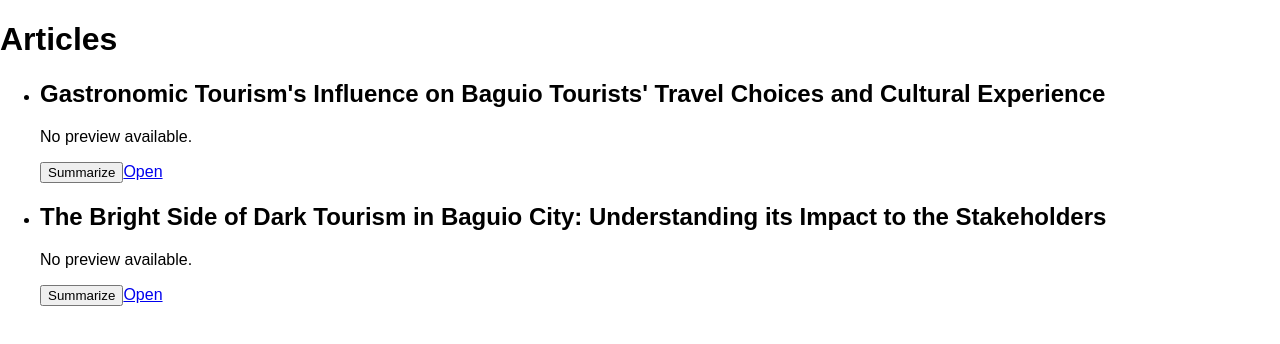
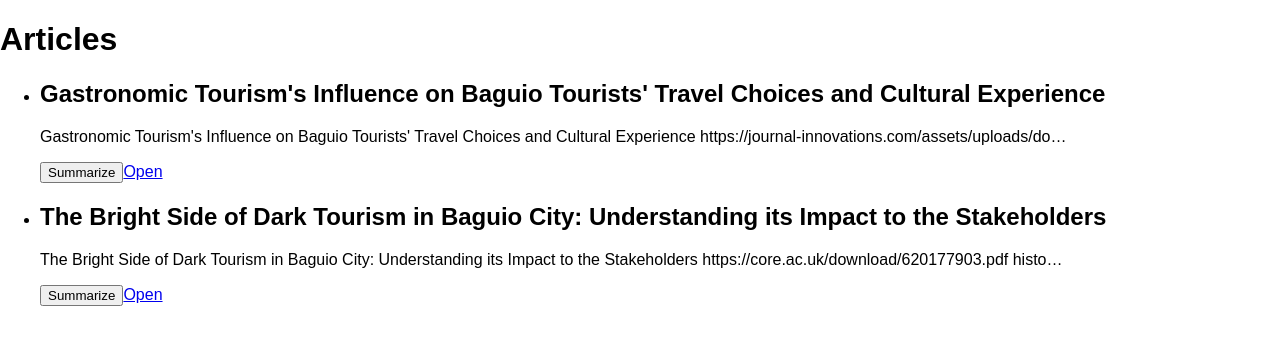
Before and after one commit to KielCultura/app-directory, a Next.js app: page /articles in a window 1280 px wide. Shown: the top 344 px of the page. Built offline with nearby package versions, Linux system fonts and the light colour scheme.

Commit message:
Update page.jsx

```diff
--- a/app/articles/page.jsx
+++ b/app/articles/page.jsx
@@ -1,23 +1,93 @@
 'use client';
 import { useEffect, useState } from 'react';
 
-// Try multiple likely keys without forcing a schema change.
-function pick(obj, keys) {
-  for (const k of keys) {
-    if (obj && typeof obj[k] === 'string' && obj[k].trim().length) return obj[k];
+// Strip HTML tags, collapse whitespace
+function toPlainText(input) {
+  if (typeof input !== 'string') return '';
+  const noHtml = input.replace(/<[^>]+>/g, ' ');
+  return noHtml.replace(/\s+/g, ' ').trim();
+}
+
+// Safely extract text from many shapes (string | array | object | nested)
+function extractText(val) {
+  if (!val) return '';
+
+  // String
+  if (typeof val === 'string') return toPlainText(val);
+
+  // Array of strings/objects
+  if (Array.isArray(val)) {
+    return val.map(item => {
+      if (typeof item === 'string') return toPlainText(item);
+      if (item && typeof item === 'object') {
+        // common fields inside array items
+        return extractText(item.content || item.text || item.body || item.description || item.value || item.html || item.markdown);
+      }
+      return '';
+    }).filter(Boolean).join(' ');
   }
+
+  // Object with common text fields
+  if (typeof val === 'object') {
+    // prioritized fields (add more if needed)
+    const fields = ['content', 'body', 'text', 'article', 'description', 'excerpt', 'html', 'markdown', 'rendered', 'value'];
+    for (const f of fields) {
+      if (f in val) {
+        const t = extractText(val[f]);
+        if (t) return t;
+      }
+    }
+    // fallback: concatenate all string-like values
+    const joined = Object.values(val)
+      .map(v => extractText(v))
+      .filter(Boolean)
+      .join(' ');
+    return joined;
+  }
+
   return '';
 }
 
+function extractTitle(obj) {
+  if (!obj || typeof obj !== 'object') return 'Untitled';
+  const candidates = ['title', 'name', 'headline', 'label'];
+  for (const k of candidates) {
+    const v = obj[k];
+    if (typeof v === 'string' && v.trim()) return v.trim();
+    if (v && typeof v === 'object') {
+      // nested title fields like { rendered: "..." }
+      const nested = extractText(v);
+      if (nested) return nested;
+    }
+  }
+  // fallback: first string field
+  for (const [k, v] of Object.entries(obj)) {
+    if (/title|name|headline/i.test(k)) {
+      const t = extractText(v);
+      if (t) return t;
+    }
+  }
+  return 'Untitled';
+}
+
 function normalizeArticle(raw) {
-  // Title candidates
-  const title = pick(raw, ['title', 'name', 'headline', 'label']) || 'Untitled';
+  const title = extractTitle(raw);
+  const content =
+    extractText(raw.content) ||
+    extractText(raw.body) ||
+    extractText(raw.text) ||
+    extractText(raw.article) ||
+    extractText(raw.description) ||
+    extractText(raw.excerpt) ||
+    extractText(raw);
 
-  // Content/body candidates
-  const content = pick(raw, ['content', 'body', 'text', 'article', 'description']);
-
-  // Optional: url/slug candidates (used if present)
-  const url = pick(raw, ['url', 'href', 'link', 'permalink', 'slug']);
+  const url =
+    (typeof raw.url === 'string' && raw.url) ||
+    (typeof raw.href === 'string' && raw.href) ||
+    (typeof raw.link === 'string' && raw.link) ||
+    (typeof raw.permalink === 'string' && raw.permalink) ||
+    (typeof raw.slug === 'string' && raw.slug) ||
+    '';
 
   return { ...raw, title, content, url };
 }
@@ -39,18 +109,22 @@ export default function Page() {
           headers: { Accept: 'application/json' },
         });
         if (!res.ok) throw new Error(`HTTP ${res.status} for /articles.json`);
-
         const data = await res.json();
-
         if (!Array.isArray(data)) throw new Error('articles.json must be an array');
 
         const normalized = data.map(normalizeArticle);
+        if (!cancelled) setArticles(normalized);
 
-        if (!cancelled) setArticles(normalized);
+        // Debug: log first item’s keys and extracted fields
+        if (normalized[0]) {
+          console.log('First raw item keys:', Object.keys(data[0]));
+          console.log('Extracted title:', normalized[0].title);
+          console.log('Extracted content preview:', normalized[0].content?.slice(0, 80));
+        }
       } catch (e) {
         console.error('Failed to load articles:', e);
         if (!cancelled) {
-          setError('Failed to load articles. Validate /public/articles.json and try again.');
+          setError('Failed to load articles. Validate public/articles.json and try again.');
           setArticles([]);
         }
       } finally {
@@ -59,9 +133,7 @@ export default function Page() {
     }
 
     load();
-    return () => {
-      cancelled = true;
-    };
+    return () => { cancelled = true; };
   }, []);
 
   const handleSummarize = async (article) => {
@@ -69,13 +141,10 @@ export default function Page() {
     setSummary('Summarizing...');
     const text = typeof article?.content === 'string' ? article.content : '';
 
-    // Mock summary without changing your data format
     const mock = text
-      ? (text.length > 200 ? text.slice(0, 200) + '…' : text)
+      ? (text.length > 240 ? text.slice(0, 240) + '…' : text)
       : 'No content to summarize.';
     setSummary(mock);
-
-    // To use a real API summarizer, replace with a POST to /api/summarize
   };
 
   return (
@@ -84,17 +153,13 @@ export default function Page() {
 
       {loading && <p>Loading articles...</p>}
       {!loading && error && <p className="text-red-600">{error}</p>}
-      {!loading && !error && articles.length === 0 && (
-        <p className="text-gray-600">No articles found.</p>
-      )}
+      {!loading && !error && articles.length === 0 && <p className="text-gray-600">No articles found.</p>}
 
       <ul className="space-y-4">
         {articles.map((article, idx) => {
-          const preview =
-            typeof article.content === 'string' && article.content.length
-              ? article.content.slice(0, 120) + '…'
-              : 'No preview available.';
-
+          const preview = article.content
+            ? article.content.slice(0, 140) + '…'
+            : 'No preview available.';
           return (
             <li key={idx} className="border p-4 rounded">
               <h2 className="text-lg font-semibold">{article.title || 'Untitled'}</h2>
@@ -107,12 +172,7 @@ export default function Page() {
                   Summarize
                 </button>
                 {article.url && (
-                  <a
-                    className="text-blue-700 underline"
-                    href={article.url}
-                    target="_blank"
-                    rel="noreferrer"
-                  >
+                  <a className="text-blue-700 underline" href={article.url} target="_blank" rel="noreferrer">
                     Open
                   </a>
                 )}
@@ -124,9 +184,7 @@ export default function Page() {
 
       {summary && selectedArticle && (
         <div className="mt-6 p-4 bg-gray-100 rounded">
-          <h3 className="font-bold mb-2">
-            Summary of: {selectedArticle.title || 'Untitled'}
-          </h3>
+          <h3 className="font-bold mb-2">Summary of: {selectedArticle.title || 'Untitled'}</h3>
           <p>{summary}</p>
         </div>
       )}
```
